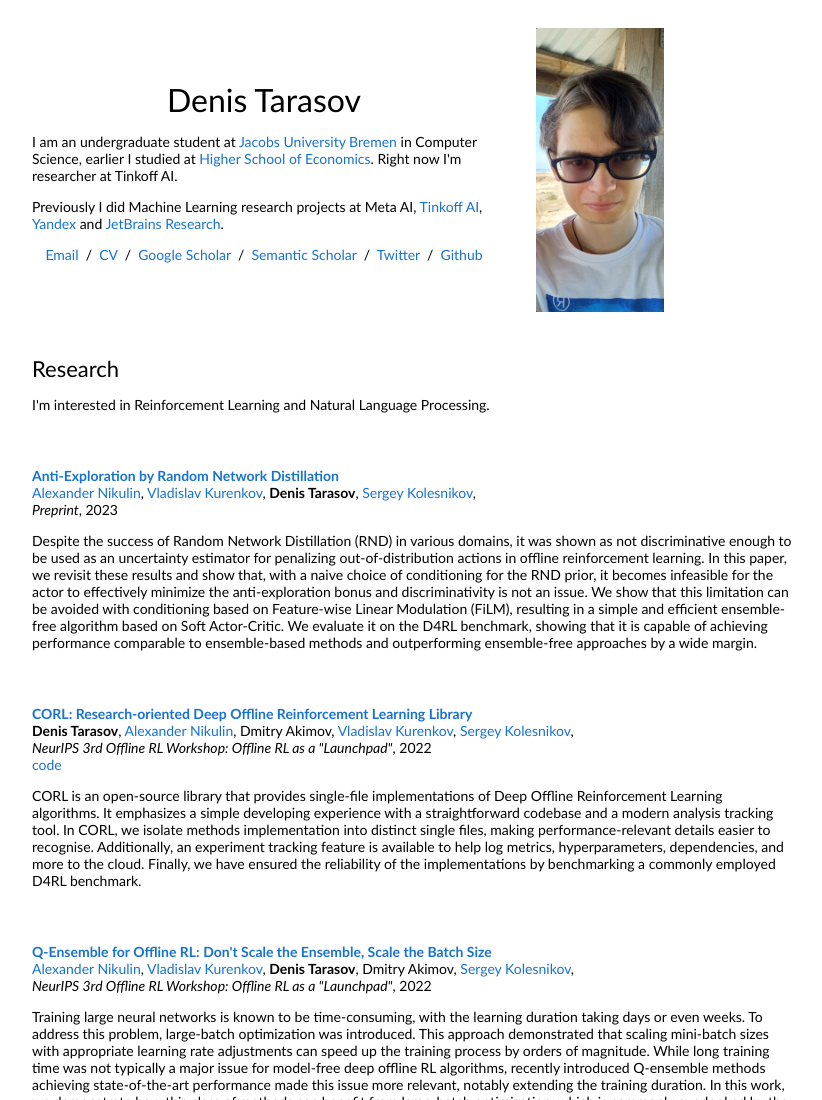
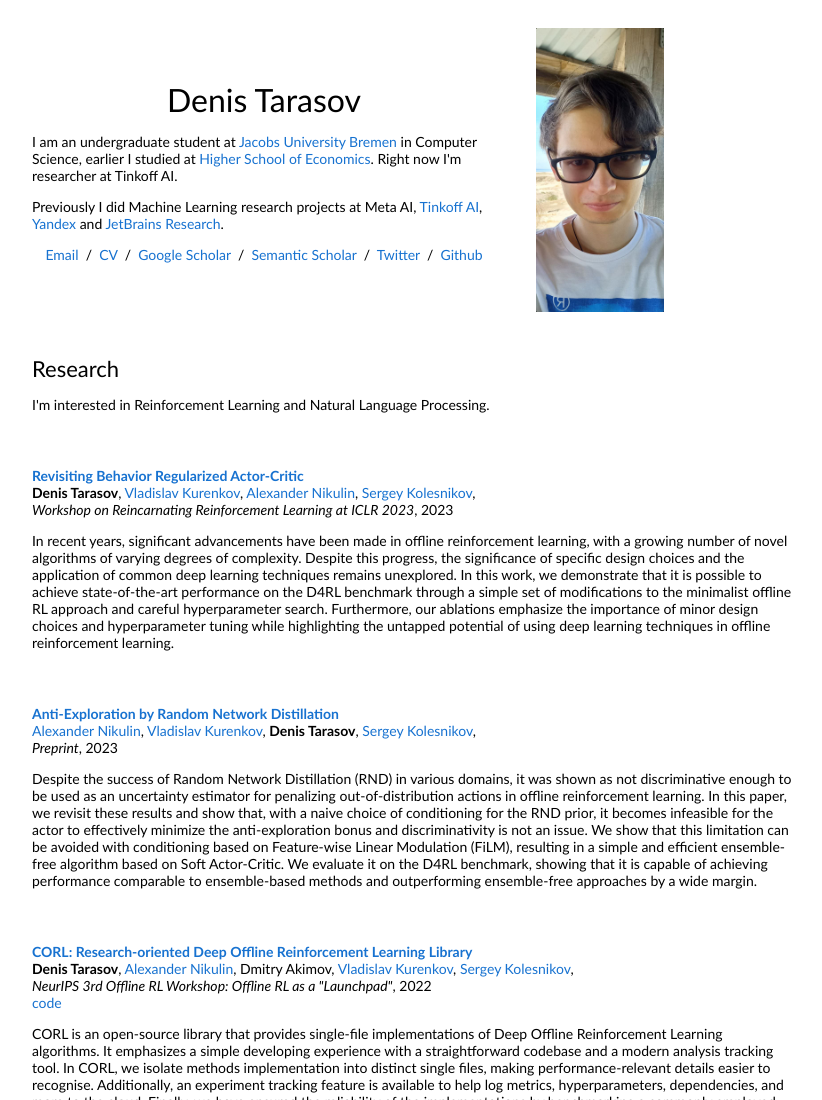
Before and after one commit to DT6A/DT6A.github.io, a plain HTML site: page index.html in a window 1280 px wide. Shown: the top 1100 px of the page, without its empty margins (228-1050 px from the left). Drawn offline with Linux system fonts and the light colour scheme.

Commit message:
Update index.html

```diff
--- a/index.html
+++ b/index.html
@@ -51,6 +51,23 @@
         </tr>
         </tbody></table>
         <table style="width:100%;border:0px;border-spacing:0px;border-collapse:separate;margin-right:auto;margin-left:auto;"><tbody>
+
+        <tr>
+        <td style="padding:20px;width:75%;vertical-align:middle">
+            <a href="https://openreview.net/forum?id=RXxIY5aNSMW">
+                <papertitle>Revisiting Behavior Regularized Actor-Critic</papertitle>
+            </a>
+            <br>
+            <strong>Denis Tarasov</strong>,
+            <a href="https://vkurenkov.me/">Vladislav Kurenkov</a>,
+            <a href="https://howuhh.github.io/">Alexander Nikulin</a>,
+            <a href="https://scitator.com/">Sergey Kolesnikov</a>,
+            <br>
+            <em>Workshop on Reincarnating Reinforcement Learning at ICLR 2023</em>, 2023
+            <p>In recent years, significant advancements have been made in offline reinforcement learning, with a growing number of novel algorithms of varying degrees of complexity. Despite this progress, the significance of specific design choices and the application of common deep learning techniques remains unexplored. In this work, we demonstrate that it is possible to achieve state-of-the-art performance on the D4RL benchmark through a simple set of modifications to the minimalist offline RL approach and careful hyperparameter search. Furthermore, our ablations emphasize the importance of minor design choices and hyperparameter tuning while highlighting the untapped potential of using deep learning techniques in offline reinforcement learning.</p>
+        </td>
+        </tr>
+        <tr>
 
         <tr>
         <td style="padding:20px;width:75%;vertical-align:middle">
```
